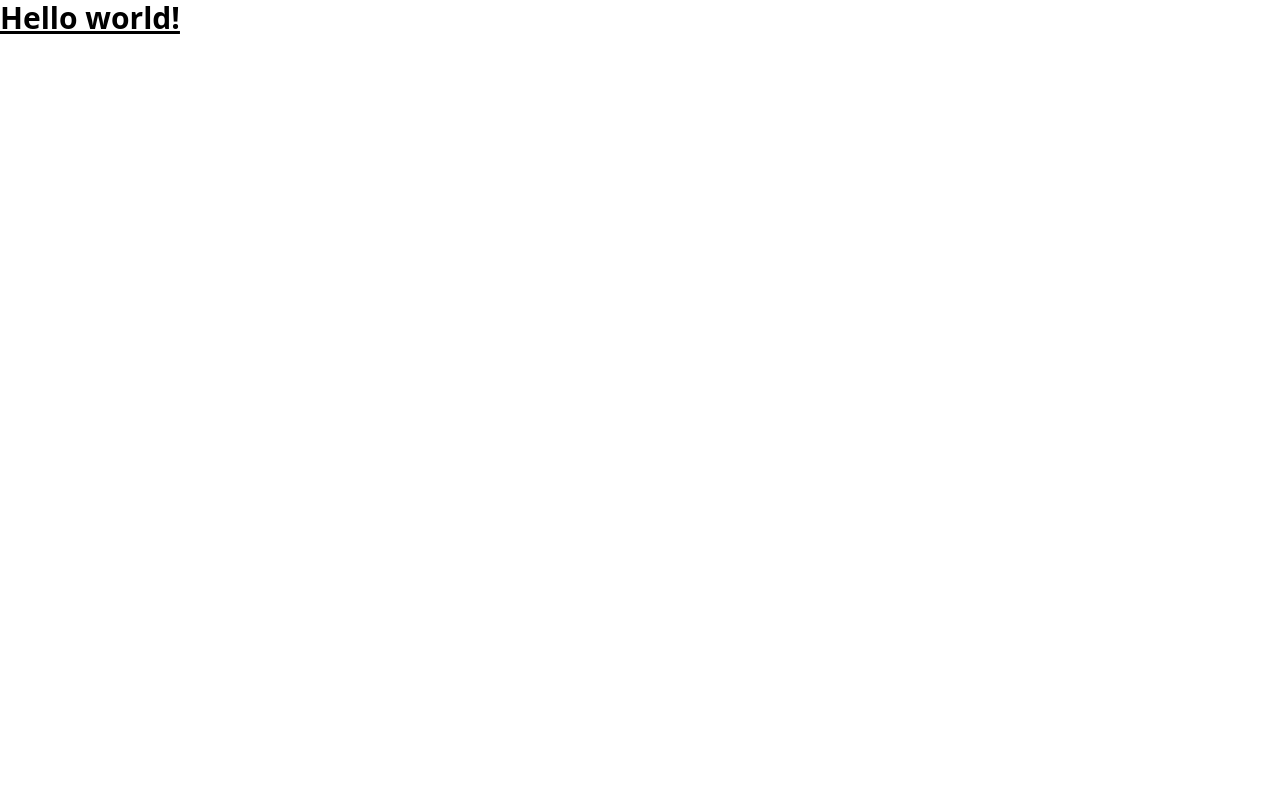
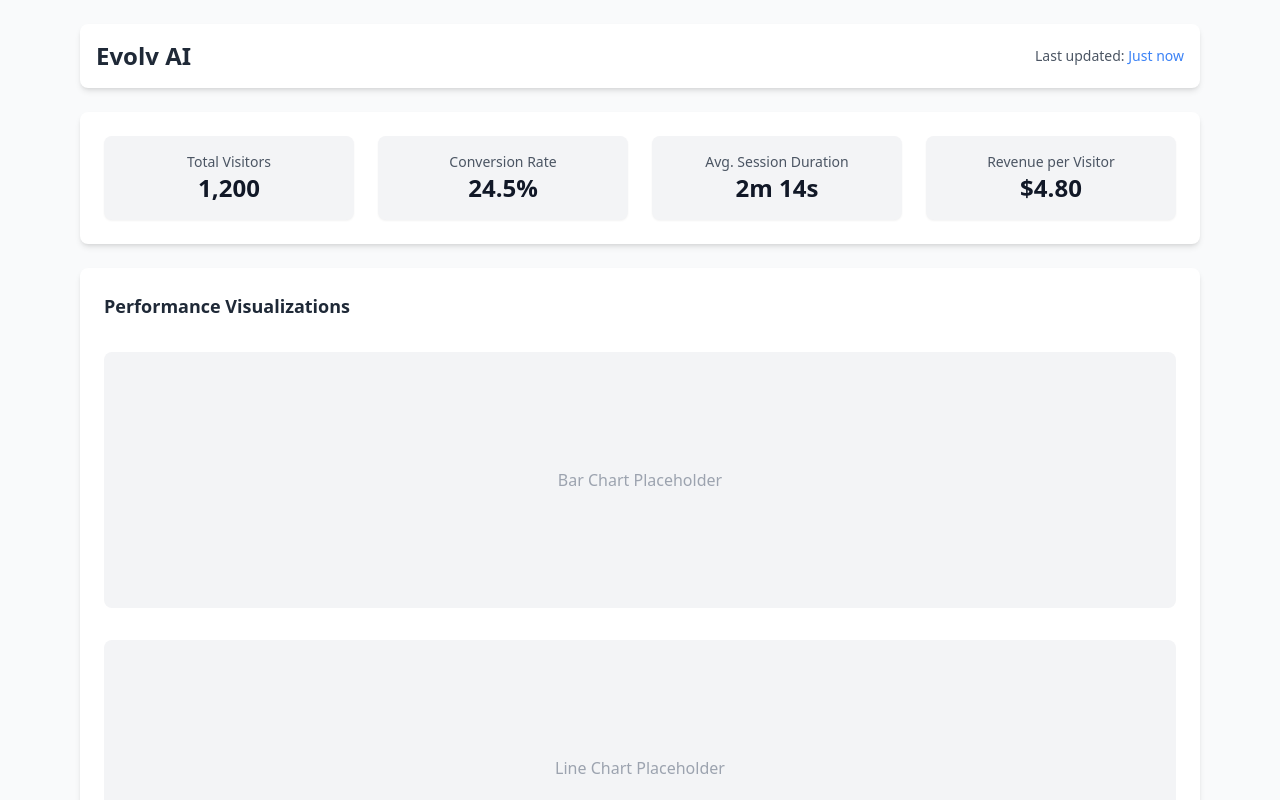
Before and after one commit to rafaelji/evolv-ai, a React (Vite) app: page / in a window 1280 px wide. Shown: the top 800 px of the page. Built offline with nearby package versions, Linux system fonts and the light colour scheme.

Commit message:
add initial frontend components and main page

```diff
--- a/src/App.tsx
+++ b/src/App.tsx
@@ -1,8 +1,10 @@
+import Dashboard from "./Dashboard.tsx";
+
 function App() {
   return (
-    <>
-      <h1 className="text-3xl font-bold underline">Hello world!</h1>
-    </>
+    <div className="min-h-screen bg-gray-50">
+      <Dashboard />
+    </div>
   );
 }
 
--- /dev/null
+++ b/src/Dashboard.tsx
@@ -0,0 +1,17 @@
+import Header from "./components/Header";
+import MetricsPanel from "./components/MetricsPanel";
+import Visualizations from "./components/Visualizations";
+import EventLogPanel from "./components/EventLogPanel";
+
+const Dashboard = () => {
+  return (
+    <div className="mx-auto flex max-w-6xl flex-col items-center space-y-6 px-4 py-6">
+      <Header />
+      <MetricsPanel />
+      <Visualizations />
+      <EventLogPanel />
+    </div>
+  );
+};
+
+export default Dashboard;
--- /dev/null
+++ b/src/components/EventLogPanel.tsx
@@ -0,0 +1,12 @@
+const EventLogPanel = () => {
+  return (
+    <div className="w-full space-y-4 rounded-lg bg-white p-6 shadow-md">
+      <h2 className="text-lg font-semibold text-gray-800">Event Logs</h2>
+      <div className="flex h-40 items-center justify-center rounded-lg bg-gray-100">
+        <span className="text-gray-400">Logs Placeholder</span>
+      </div>
+    </div>
+  );
+};
+
+export default EventLogPanel;
--- /dev/null
+++ b/src/components/Header.tsx
@@ -0,0 +1,13 @@
+const Header = () => {
+  return (
+    <header className="flex w-full items-center justify-between rounded-lg bg-white p-4 shadow-md">
+      <div className="text-2xl font-semibold text-gray-800">Evolv AI</div>
+      <div className="text-sm text-gray-600">
+        Last updated:{" "}
+        <span className="font-medium text-blue-500">Just now</span>
+      </div>
+    </header>
+  );
+};
+
+export default Header;
--- /dev/null
+++ b/src/components/MetricCard.tsx
@@ -0,0 +1,15 @@
+interface MetricCardProps {
+  label: string;
+  value: string;
+}
+
+const MetricCard = ({ label, value }: MetricCardProps) => {
+  return (
+    <div className="flex flex-col items-center justify-center rounded-lg bg-gray-100 p-4 shadow-sm">
+      <h4 className="text-sm text-gray-600">{label}</h4>
+      <p className="text-2xl font-semibold text-gray-900">{value}</p>
+    </div>
+  );
+};
+
+export default MetricCard;
--- /dev/null
+++ b/src/components/MetricsPanel.tsx
@@ -0,0 +1,24 @@
+import MetricCard from "./MetricCard.tsx";
+
+const MetricsPanel = () => {
+  const fakeMetrics = [
+    { label: "Total Visitors", value: "1,200" },
+    { label: "Conversion Rate", value: "24.5%" },
+    { label: "Avg. Session Duration", value: "2m 14s" },
+    { label: "Revenue per Visitor", value: "$4.80" },
+  ];
+
+  return (
+    <div className="grid w-full grid-cols-1 gap-6 rounded-lg bg-white p-6 shadow-md sm:grid-cols-2 lg:grid-cols-4">
+      {fakeMetrics.map((metric) => (
+        <MetricCard
+          key={`${metric.label}-${metric.value}`}
+          label={metric.label}
+          value={metric.value}
+        />
+      ))}
+    </div>
+  );
+};
+
+export default MetricsPanel;
--- /dev/null
+++ b/src/components/Visualizations.tsx
@@ -0,0 +1,19 @@
+const Visualizations = () => {
+  return (
+    <div className="w-full space-y-8 rounded-lg bg-white p-6 shadow-md">
+      <h2 className="text-lg font-semibold text-gray-800">
+        Performance Visualizations
+      </h2>
+      {/* Bar Chart */}
+      <div className="flex h-64 items-center justify-center rounded-lg bg-gray-100">
+        <span className="text-gray-400">Bar Chart Placeholder</span>
+      </div>
+      {/* Line Chart */}
+      <div className="flex h-64 items-center justify-center rounded-lg bg-gray-100">
+        <span className="text-gray-400">Line Chart Placeholder</span>
+      </div>
+    </div>
+  );
+};
+
+export default Visualizations;
```
